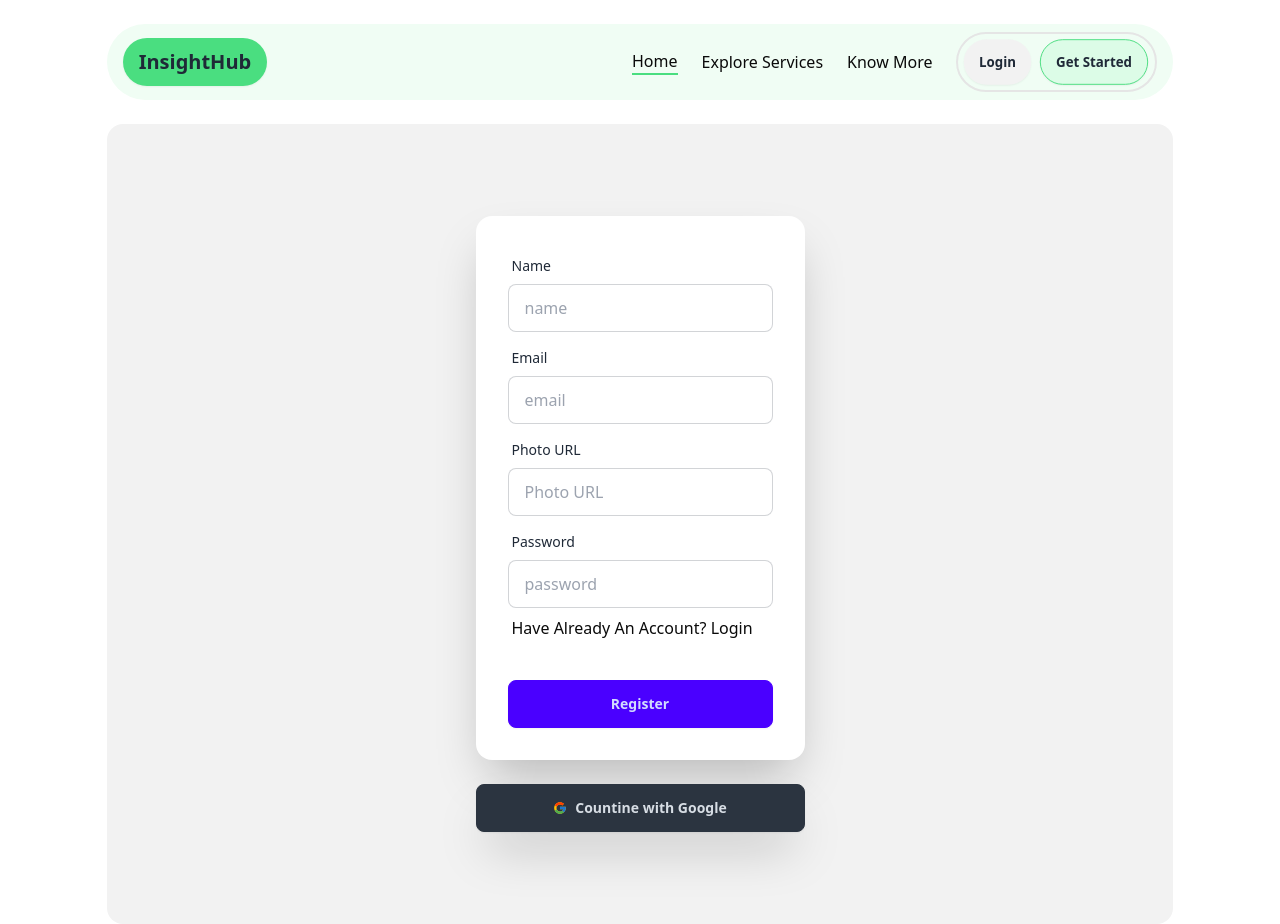
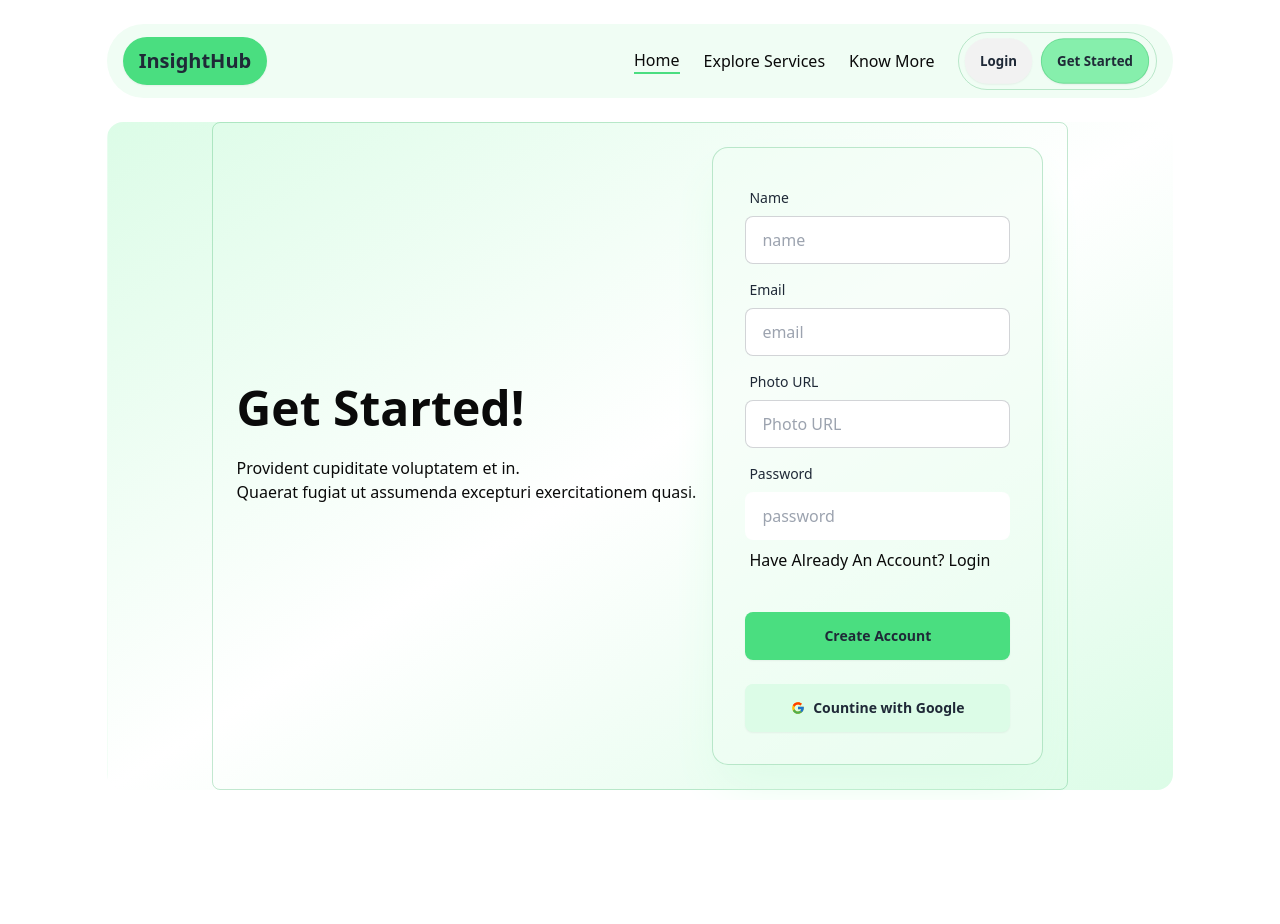
Before and after one commit to amirhamzaayon/InsightHub-client, a React (Vite) app: page /auth/register in a window 1280 px wide. After the commit the page ends 800 px from the top, so only its background shows below. Built offline with nearby package versions, Linux system fonts and the light colour scheme; no server answers.

Commit message:
change the service card design and register page

```diff
--- a/src/Components/FrequentlyQuestion.jsx
+++ b/src/Components/FrequentlyQuestion.jsx
@@ -16,7 +16,7 @@ export const FrequentlyQuestion = () => {
       <Accordion
         type="single"
         collapsible
-        className="w-full p-8 border rounded-lg border-green-600/25 bg-green-50/25"
+        className="w-full p-6 border rounded-lg sm:p-12 border-green-600/25 bg-green-50/50"
       >
         <AccordionItem value="item-1">
           <AccordionTrigger>
--- a/src/Components/NavBar.jsx
+++ b/src/Components/NavBar.jsx
@@ -84,7 +84,7 @@ export const NavBar = () => {
         <div className="flex md:hidden">
           <button
             onClick={toggleMenu}
-            className="p-2 text-white bg-green-400 rounded-full hover:bg-green-500"
+            className="p-2 text-white bg-green-400 rounded-full hover:bg-green-500 "
           >
             <svg
               xmlns="http://www.w3.org/2000/svg"
@@ -177,7 +177,7 @@ export const NavBar = () => {
               </div>
             </div>
           ) : (
-            <div className="p-1 space-x-1 font-bold text-black border-2 rounded-full btn-group">
+            <div className="p-1 space-x-1 font-bold text-black border rounded-full border-green-600/25 btn-group">
               <Link
                 to="/auth/login"
                 className="border-none rounded-full btn hover:bg-green-400"
@@ -186,7 +186,7 @@ export const NavBar = () => {
               </Link>
               <Link
                 to="/auth/register"
-                className="bg-green-100 border-green-400 rounded-full hover:bg-green-400 btn"
+                className="bg-green-300 rounded-full btn border-green-600/25 hover:bg-green-400"
               >
                 Get Started
               </Link>
--- a/src/Components/RecentReview.jsx
+++ b/src/Components/RecentReview.jsx
@@ -4,11 +4,14 @@ export const RecentReview = ({ review }) => {
   }
   return (
     <div className="flex flex-col w-auto gap-4 p-6 border rounded-lg bg-gradient-to-t from-green-50 via-white to-green-50 border-green-400/25">
-      <div className="flex justify-between gap-2">
+      <div className="flex justify-between gap-1">
         <h3 className="text-xl font-medium">
-          {review.serviceTitle} <br /> {review.companyName}
+          {review.serviceTitle} <br /> By{" "}
+          <strong className="text-green-400 "> {review.companyName} </strong>
         </h3>
-        <p className="p-2 bg-green-300 rounded-full badge">{review.category}</p>
+        <p className="p-2 text-xs bg-green-300 rounded-full badge">
+          {review.category}
+        </p>
       </div>
       <div className="p-4 border rounded-sm bg-slate-50/25 border-green-400/25 min-h-24">
         <p>Rating: {review.reviews?.rating}</p>
--- a/src/Components/ServiceCards.jsx
+++ b/src/Components/ServiceCards.jsx
@@ -66,7 +66,7 @@ export const ServiceCards = () => {
             value={searchTerm}
             onChange={(e) => setSearchTerm(e.target.value)}
             placeholder="Search by Service Title"
-            className="w-full p-2 text-lg text-gray-800 bg-white border border-gray-300 rounded-full shadow-sm focus:outline-none focus:ring-2 focus:ring-blue-200 focus:border-blue-500"
+            className="w-full p-4 text-lg text-gray-800 border border-green-300 rounded-full shadow-sm bg-green-50/50 focus:outline-none focus:ring-2 focus:ring-green-300 focus:border-green-300"
           />
         </div>
 
@@ -80,7 +80,7 @@ export const ServiceCards = () => {
                 className={`btn text-sm font-medium text-black rounded-full  transition-colors ${
                   selectedCategory === category
                     ? "bg-green-300 border-green-600/25"
-                    : "bg-white hover:bg-green-300 hover:border-green-600/25"
+                    : "bg-green-50/50 border-green-200 hover:bg-green-300 hover:border-green-600/25"
                 }`}
               >
                 {category}
--- a/src/Pages/Login.jsx
+++ b/src/Pages/Login.jsx
@@ -27,7 +27,7 @@ export const Login = () => {
   };
   return (
     <div>
-      <div className="min-h-screen mt-6 hero bg-base-200 rounded-2xl">
+      <div className="min-h-[calc(100vh-132px)] mt-6 hero rounded-2xl bg-gradient-to-br from-green-100 via-white to-green-100">
         <div className="flex-col hero-content lg:flex-row-reverse">
           {/* <div className="text-center lg:text-left">
             <h1 className="text-5xl font-bold">Login now!</h1>
--- a/src/Pages/Register.jsx
+++ b/src/Pages/Register.jsx
@@ -39,18 +39,17 @@ export const Register = () => {
   };
   return (
     <div>
-      <div className="min-h-screen mt-6 hero bg-base-200 rounded-2xl">
-        <div className="flex-col hero-content lg:flex-row-reverse">
-          {/* <div className="text-center lg:text-left">
-            <h1 className="text-5xl font-bold">Login now!</h1>
+      <div className="min-h-[calc(100vh-132px)] mt-6 hero rounded-2xl bg-gradient-to-br from-green-100 via-white to-green-100">
+        <div className="flex-col p-6 border rounded-lg hero-content lg:flex-row border-green-600/25">
+          <div className="text-center lg:text-left">
+            <h1 className="text-5xl font-bold">Get Started!</h1>
             <p className="py-6">
-              Provident cupiditate voluptatem et in. Quaerat fugiat ut assumenda
-              excepturi exercitationem quasi. In deleniti eaque aut repudiandae
-              et a id nisi.
+              Provident cupiditate voluptatem et in. <br />
+              Quaerat fugiat ut assumenda excepturi exercitationem quasi.
             </p>
-          </div> */}
+          </div>
           <div className="flex flex-col gap-6">
-            <div className="w-full max-w-sm shadow-2xl card bg-base-100 shrink-0">
+            <div className="w-full max-w-sm border shadow-2xl card shrink-0 bg-green-50/50 shadow-green-100 border-green-600/25">
               <form onSubmit={handleSubmit} className="card-body">
                 <div className="form-control">
                   <label className="label">
@@ -96,7 +95,7 @@ export const Register = () => {
                     name="password"
                     type="password"
                     placeholder="password"
-                    className="input input-bordered"
+                    className="input focus:outline-none focus:ring-1 focus:ring-green-300 "
                     required
                   />
                   <label className="label">
@@ -112,11 +111,30 @@ export const Register = () => {
                   </label>
                 </div>
                 <div className="mt-6 form-control">
-                  <button className="btn btn-primary">Register</button>
+                  <button className="w-full text-gray-800 bg-green-400 border-none btn hover:bg-green-500">
+                    Create Account
+                  </button>
+                </div>
+                <div className="mt-4 form-control">
+                  <button
+                    onClick={() => {
+                      signInWithGoogle()
+                        .then(() => {
+                          navigate("/"); // Navigate to the home page after success
+                        })
+                        .catch((error) => {
+                          console.error("Google Sign-In Error:", error); // Handle any errors
+                        });
+                    }}
+                    className="w-full bg-green-100 border-none btn hover:bg-green-400 "
+                  >
+                    <FcGoogle />
+                    Countine with Google
+                  </button>
                 </div>
               </form>
             </div>
-            <div className="w-full max-w-sm shadow-2xl card bg-base-100 shrink-0">
+            {/* <div className="w-full max-w-sm shadow-2xl card bg-base-100 shrink-0">
               <div className="form-control">
                 <button
                   onClick={() => {
@@ -134,7 +152,7 @@ export const Register = () => {
                   Countine with Google
                 </button>
               </div>
-            </div>
+            </div> */}
           </div>
         </div>
       </div>
```
Also changed, not shown: src/Components/ServiceCard.jsx (+47 -10 lines).
